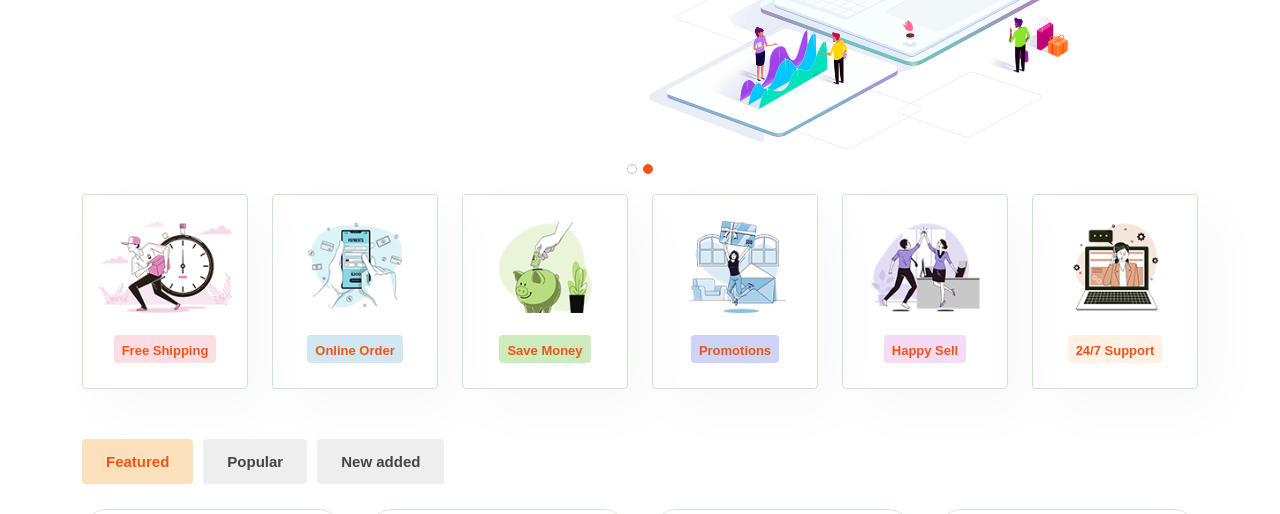
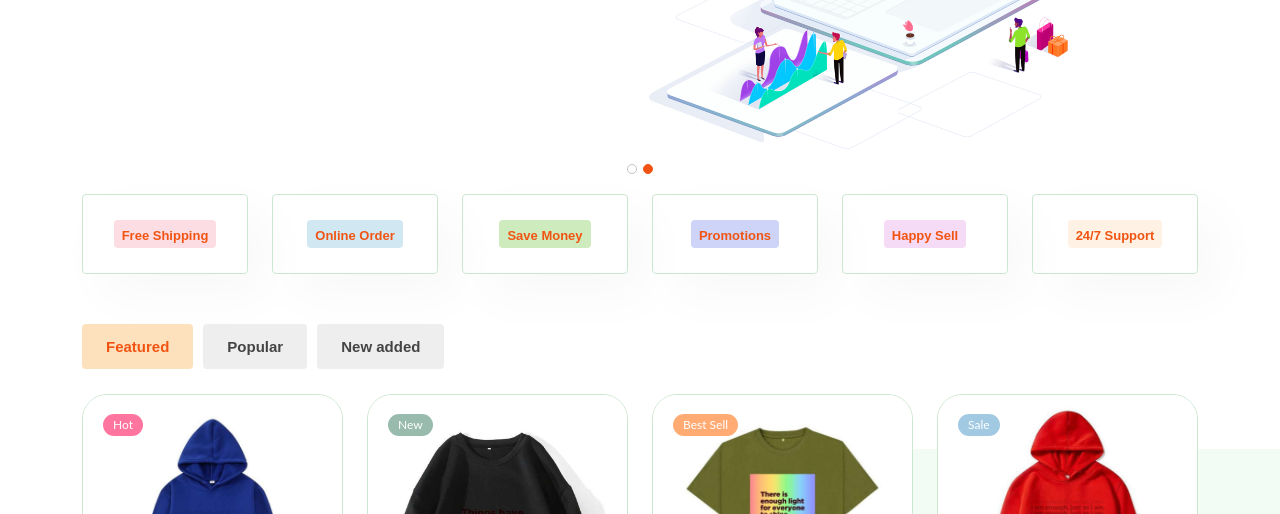
Before and after one commit to gauispeir/Semi-Final-INSAPPA, a plain HTML site: page index.html in a window 1280 px wide. Shown: the part 586-1100 px from the top of the page. Drawn offline with Linux system fonts and the light colour scheme.

Commit message:
Add files via upload

```diff
--- a/index.html
+++ b/index.html
@@ -198,37 +198,31 @@
                 <div class="row">
                     <div class="col-lg-2 col-md-4 mb-md-3 mb-lg-0">
                         <div class="banner-features wow fadeIn animated hover-up">
-                            <img src="assets/imgs/theme/icons/feature-1.png" alt="">
                             <h4 class="bg-1">Free Shipping</h4>
                         </div>
                     </div>
                     <div class="col-lg-2 col-md-4 mb-md-3 mb-lg-0">
                         <div class="banner-features wow fadeIn animated hover-up">
-                            <img src="assets/imgs/theme/icons/feature-2.png" alt="">
                             <h4 class="bg-3">Online Order</h4>
                         </div>
                     </div>
                     <div class="col-lg-2 col-md-4 mb-md-3 mb-lg-0">
                         <div class="banner-features wow fadeIn animated hover-up">
-                            <img src="assets/imgs/theme/icons/feature-3.png" alt="">
                             <h4 class="bg-2">Save Money</h4>
                         </div>
                     </div>
                     <div class="col-lg-2 col-md-4 mb-md-3 mb-lg-0">
                         <div class="banner-features wow fadeIn animated hover-up">
-                            <img src="assets/imgs/theme/icons/feature-4.png" alt="">
                             <h4 class="bg-4">Promotions</h4>
                         </div>
                     </div>
                     <div class="col-lg-2 col-md-4 mb-md-3 mb-lg-0">
                         <div class="banner-features wow fadeIn animated hover-up">
-                            <img src="assets/imgs/theme/icons/feature-5.png" alt="">
                             <h4 class="bg-5">Happy Sell</h4>
                         </div>
                     </div>
                     <div class="col-lg-2 col-md-4 mb-md-3 mb-lg-0">
                         <div class="banner-features wow fadeIn animated hover-up">
-                            <img src="assets/imgs/theme/icons/feature-6.png" alt="">
                             <h4 class="bg-6">24/7 Support</h4>
                         </div>
                     </div>
```
